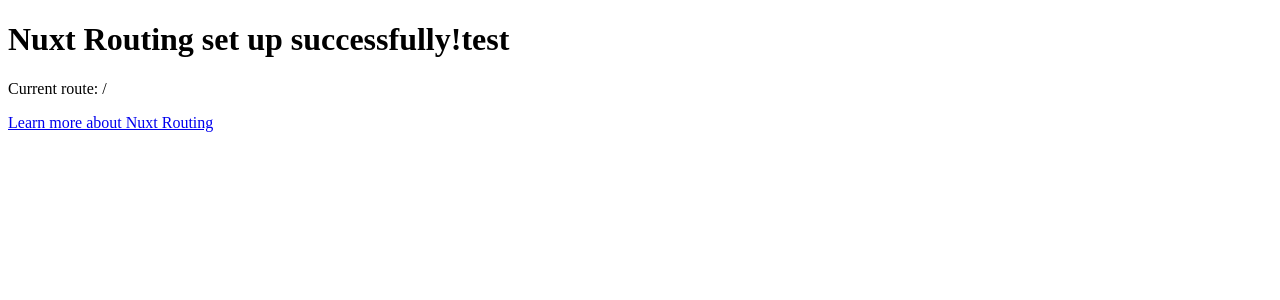
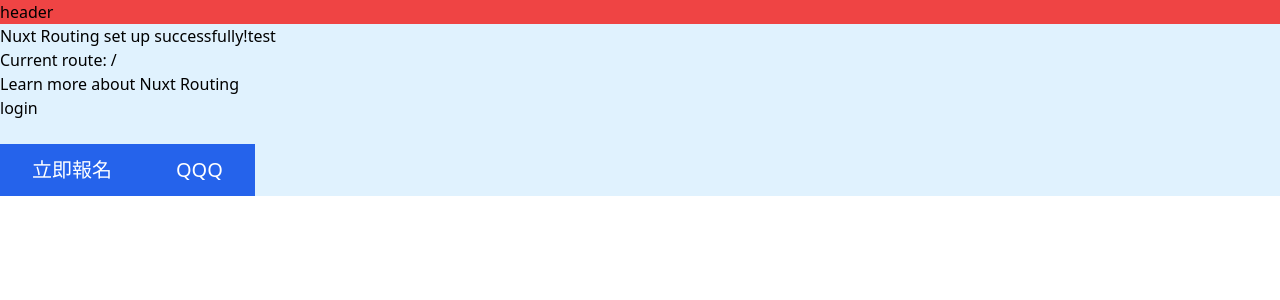
Before and after one commit to RoyChuang/nuxt-portfolio, a Nuxt app: page / in a window 1280 px wide. Shown: the top 300 px of the page. Built offline with nearby package versions, Linux system fonts and the light colour scheme.

Commit message:
feat:add router

```diff
--- a/app.vue
+++ b/app.vue
@@ -1,6 +1,11 @@
 <template>
   <div>
     <NuxtRouteAnnouncer />
-    <NuxtPage />
+    <NuxtLayout>
+      <template #header>
+        <div class="bg-red-500">header</div>
+      </template>
+      <NuxtPage />
+    </NuxtLayout>
   </div>
 </template>
--- /dev/null
+++ b/components/BaseApplyButton.vue
@@ -0,0 +1,10 @@
+<template>
+  <div>
+    <button
+      class="mt-6 bg-blue-600 px-8 py-3 text-xl font-medium text-white hover:bg-blue-700 focus:outline-none focus:ring-2 focus:ring-blue-500 focus:ring-offset-2"
+    >
+      立即報名
+    </button>
+    <BaseTestButton />
+  </div>
+</template>
--- /dev/null
+++ b/components/base/BaseTestButton.vue
@@ -0,0 +1,7 @@
+<template>
+  <button
+    class="mt-6 bg-blue-600 px-8 py-3 text-xl font-medium text-white hover:bg-blue-700 focus:outline-none focus:ring-2 focus:ring-blue-500 focus:ring-offset-2"
+  >
+    QQQ
+  </button>
+</template>
--- /dev/null
+++ b/layouts/default.vue
@@ -0,0 +1,6 @@
+<template>
+  <div class="bg-sky-100">
+    <slot name="header" />
+    <slot />
+  </div>
+</template>
--- a/nuxt.config.ts
+++ b/nuxt.config.ts
@@ -1,5 +1,6 @@
 // https://nuxt.com/docs/api/configuration/nuxt-config
 export default defineNuxtConfig({
   compatibilityDate: '2024-11-01',
-  devtools: { enabled: true }
+  devtools: { enabled: true },
+  modules: ['@nuxtjs/tailwindcss'],
 })
--- a/package.json
+++ b/package.json
@@ -17,9 +17,11 @@
   },
   "devDependencies": {
     "@nuxtjs/eslint-config": "^12.0.0",
+    "@nuxtjs/tailwindcss": "^6.12.2",
     "eslint": "^8.57.0",
     "eslint-config-prettier": "^9.1.0",
     "eslint-plugin-prettier": "^5.2.1",
-    "prettier": "^3.4.2"
+    "prettier": "^3.4.2",
+    "prettier-plugin-tailwindcss": "^0.6.9"
   }
 }
--- a/pages/index.vue
+++ b/pages/index.vue
@@ -7,8 +7,13 @@
   <div>
     <h1>Nuxt Routing set up successfully!{{ aa }}</h1>
     <p>Current route: {{ route.path }}</p>
-    <a href="https://nuxt.com/docs/getting-started/routing" target="_blank"
-      >Learn more about Nuxt Routing</a
-    >
+    <a href="https://nuxt.com/docs/getting-started/routing" target="_blank">
+      Learn more about Nuxt Routing
+    </a>
+    <br />
+    <NuxtLink to="/login">login</NuxtLink>
+    <ClientOnly>
+      <BaseApplyButton />
+    </ClientOnly>
   </div>
 </template>
--- /dev/null
+++ b/pages/login/index.vue
@@ -0,0 +1,5 @@
+<template>
+  <div>
+    <h1>Login</h1>
+  </div>
+</template>
--- /dev/null
+++ b/tailwind.config.js
@@ -0,0 +1,18 @@
+/** @type {import('tailwindcss').Config} */
+module.exports = {
+  content: [
+    './components/**/*.{vue,js,ts}',
+    './layouts/**/*.vue',
+    './pages/**/*.vue',
+    './composables/**/*.{js,ts}',
+    './plugins/**/*.{js,ts}',
+    './utils/**/*.{js,ts}',
+    './{App,app}.{js,ts,vue}',
+    './{Error,error}.{js,ts,vue}',
+    './app.config.{js,ts}',
+  ],
+  theme: {
+    extend: {},
+  },
+  plugins: [],
+}
```
Also changed, not shown: .eslintrc.cjs, .prettierrc.cjs, 1 other file (tests, documents, lock files or other folders).
